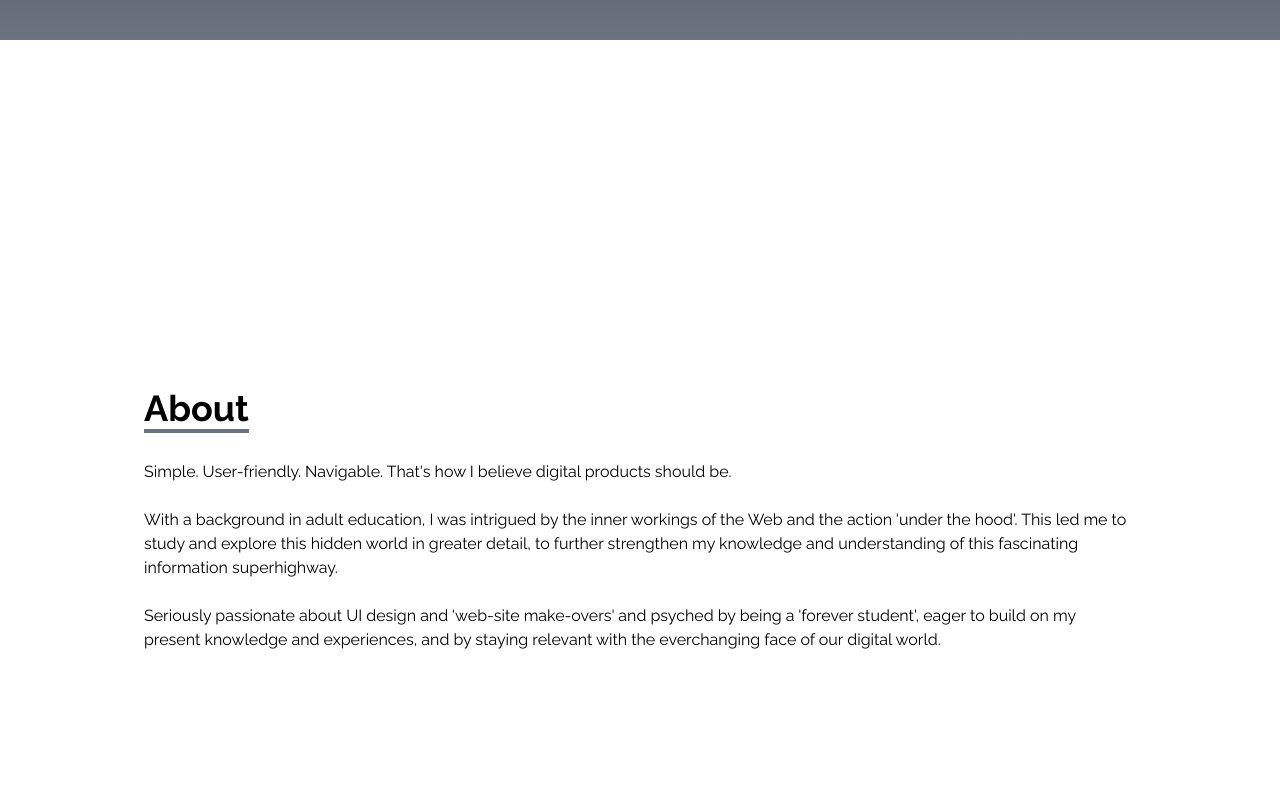
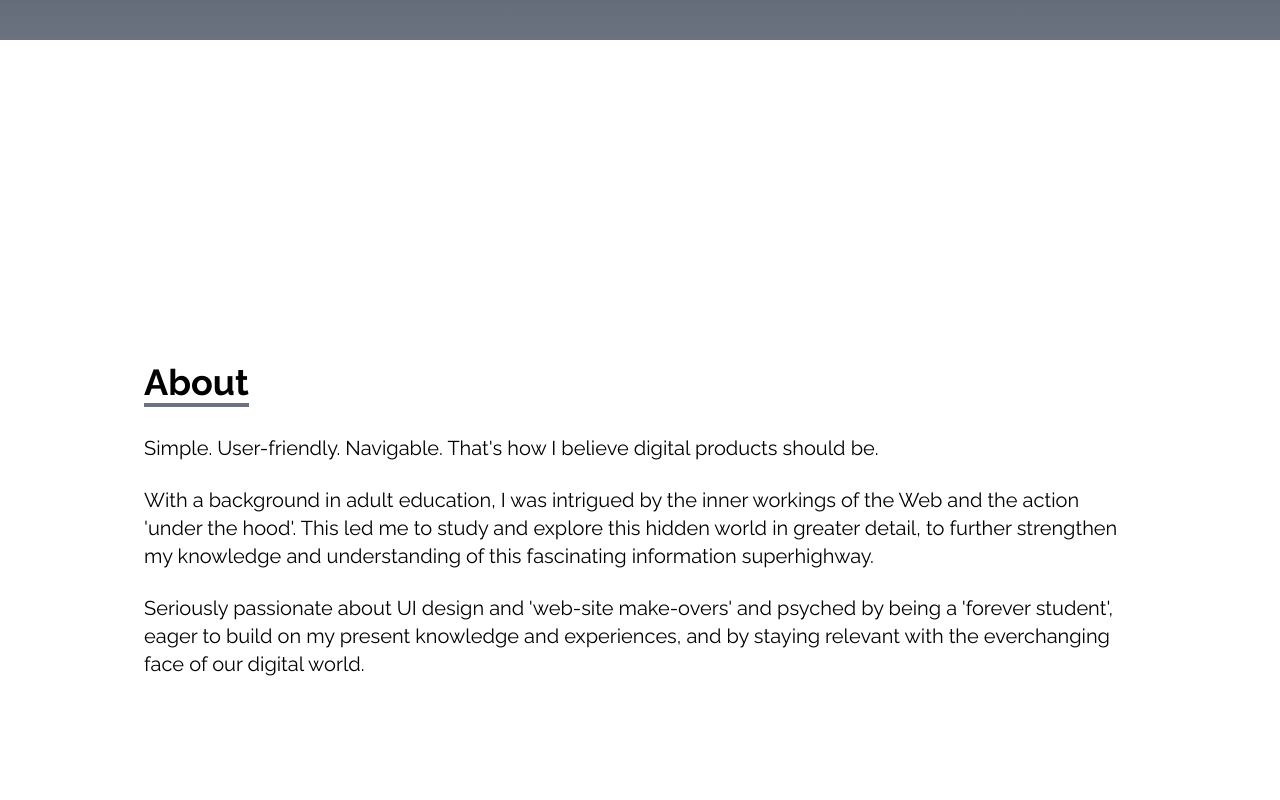
Before and after one commit to sniperglass/my-portfolio, a React (Create React App) app: page / in a window 1280 px wide. Shown: the part 760-1560 px from the top of the page. Built offline with nearby package versions, Linux system fonts and the light colour scheme.

Commit message:
scroll refatctor

```diff
--- a/src/components/About.js
+++ b/src/components/About.js
@@ -6,24 +6,24 @@ const About = () => {
         className='w-full h-screen'>
 
         <div className='max-w-screen-lg p-7 md:p-4 mx-auto flex
-        flex-col justify-center w-full mt-8 sm:mb-8 md:h-full xs:mt-20'>
+        flex-col justify-center w-full md:h-full xs:mt-20 sm:pb-8'>
 
-            <div className='xs:text-sm'>
+            <div className='xs:text-sm sm:mt-25'>
                 <p className='text-3xl md:text-4xl inline font-bold border-b-4
                 border-gray-500'>About</p>
             </div>
 
-                <p className='text-l mt-8'>
+                <p className='text-xl mt-8'>
                     Simple. User-friendly. Navigable. That's how I believe digital products should be.
                     </p>
                 <br />
-                <p className='text-l'>
+                <p className='text-xl'>
                     With a background in adult education, I was intrigued by the inner workings of the Web and the action 'under the hood'.
                     This led me to study and explore this hidden world in greater detail,
                     to further strengthen my knowledge and understanding of this fascinating information superhighway.
                 </p>
                 <br />
-                <p className='text-l'>
+                <p className='text-xl'>
                 Seriously passionate about UI design and 'web-site make-overs' and psyched by being a 'forever student', eager to build on my present knowledge
                 and experiences, and by staying relevant with the everchanging face of our digital world.
                 </p>
--- a/src/components/Contact.jsx
+++ b/src/components/Contact.jsx
@@ -11,7 +11,7 @@ const contact = () => {
         <div className='flex flex-col p-4 justify-center max-w-screen-lg
         mx-auto h-full xs:mt-15'>
             <div className='pb-8'>
-                <p className='text-4xl font-bold inline border-b-4
+                <p className='xs:text-3xl text-4xl font-bold inline border-b-4
                 border-gray-500'>
                     Contact
                 </p>
--- a/src/components/Experience.jsx
+++ b/src/components/Experience.jsx
@@ -67,7 +67,7 @@ const Experience = () => {
   return (
     <div name='experience' className='text-black w-full h-screen'>
         <div className='max-w-screen-lg mx-auto xs:p-7 p-4 flex flex-col
-            justify-center w-full h-full xs:mt-20 xs:pb-20 '>
+            justify-center w-full h-full xs:mt-20 xs:pb-20'>
 
             <div className='xs:pb-0 xs:mt-10'>
                 <p className='text-4xl font-bold border-b-4 inline'>Experience</p>
--- a/src/components/NavBar.jsx
+++ b/src/components/NavBar.jsx
@@ -44,19 +44,16 @@ const NavBar = () => {
     <div className='flex justify-between items-center
     w-full h-20 px-4 text-white bg-black fixed z-10'>
 
-
         <div className='cursor-pointer hover:scale-105 duration-200'>
             {homeLink.map(({ id, link }) => (
                 <h1
                 key={id}
                 className='text-3xl font-signature ml-3'
                 >
-                    <Link to={link} smooth duration={700}>immanuel.</Link>
+                    <Link to={link} smooth duration={500}>immanuel.</Link>
                 </h1>
              ))}
-
         </div>
-
 
         <ul className='hidden md:flex'>
             {links.map(({ id, link }) => (
@@ -65,7 +62,7 @@ const NavBar = () => {
                  className='px-3 cursor-pointer font-medium text-gray-400 hover:scale-110
                  duration-200'
                  >
-                    <Link to={link} smooth duration={700}>{link}</Link>
+                    <Link to={link} smooth offset={500} duration={500}>{link}</Link>
 
                 </li>
             ))}
```
